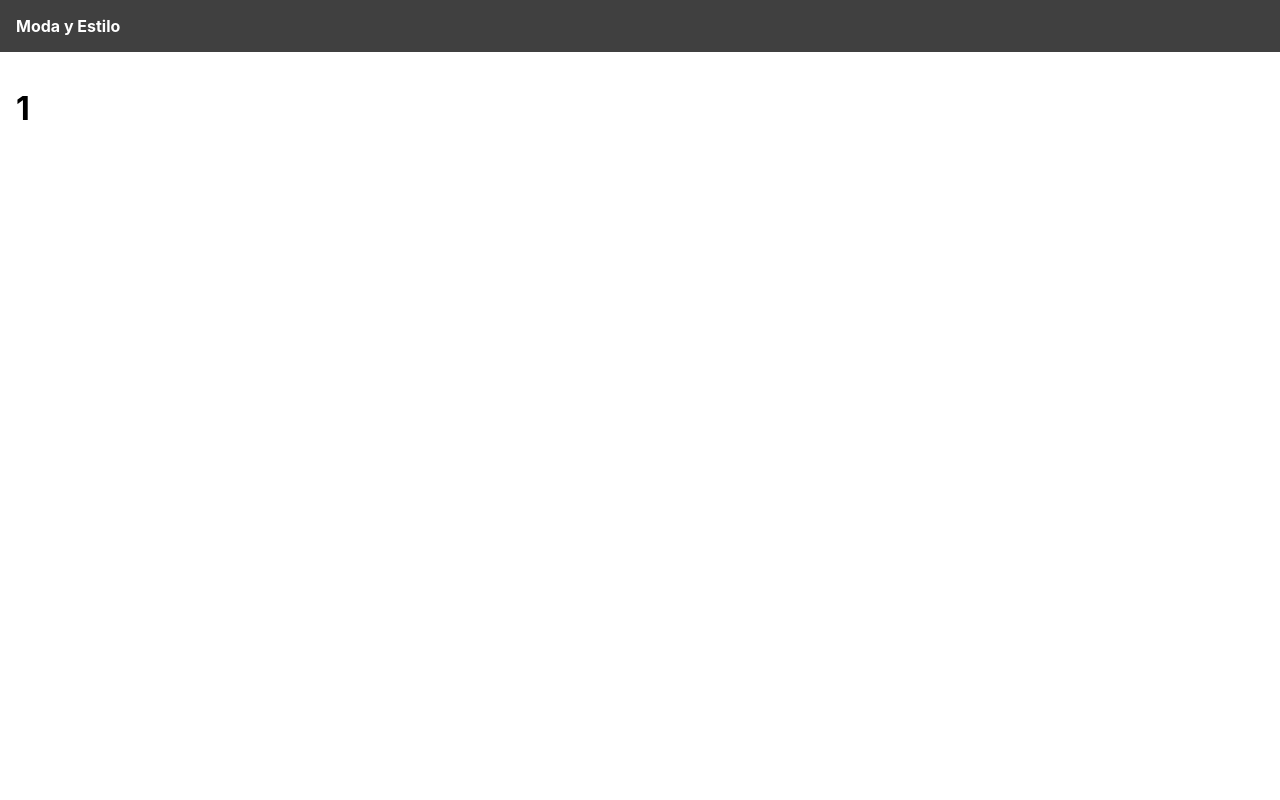
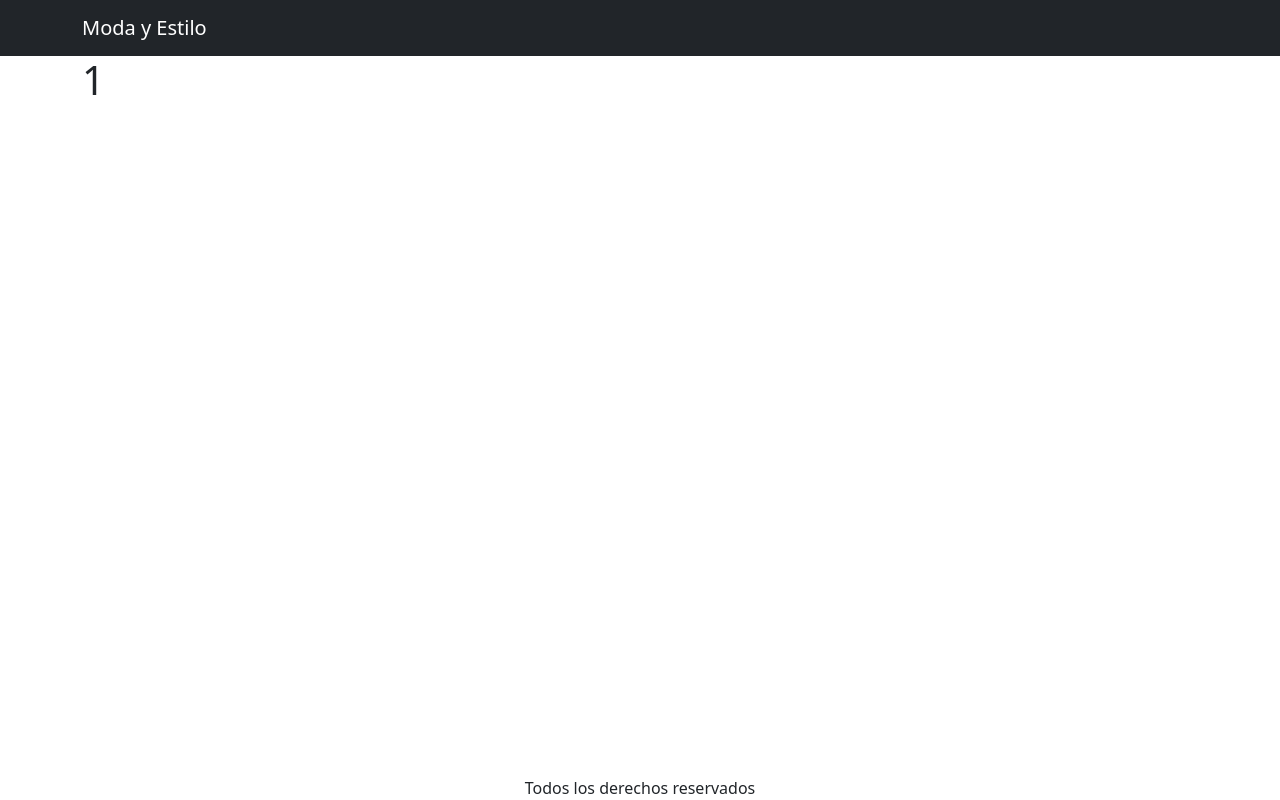
Before and after one commit to victorm44/Ecommerce-react-node, a React (Create React App) app in the folder frontend/: page /product/1 in a window 1280 px wide. Built offline with nearby package versions, Linux system fonts and the light colour scheme.

Commit message:
front con bootstrap

```diff
--- a/frontend/package.json
+++ b/frontend/package.json
@@ -8,10 +8,14 @@
     "@testing-library/react": "^13.4.0",
     "@testing-library/user-event": "^13.5.0",
     "axios": "^1.1.3",
+    "bootstrap": "^5.2.2",
     "react": "^18.2.0",
+    "react-bootstrap": "^2.6.0",
     "react-dom": "^18.2.0",
+    "react-router-bootstrap": "^0.26.2",
     "react-router-dom": "^6.4.3",
     "react-scripts": "5.0.1",
+    "use-reducer-logger": "^1.0.2",
     "web-vitals": "^2.1.4"
   },
   "scripts": {
--- a/frontend/src/App.js
+++ b/frontend/src/App.js
@@ -1,20 +1,34 @@
 import { BrowserRouter, Route, Routes } from 'react-router-dom';
 import HomeScreen from './screens/HomeScreen';
 import ProductScreen from './screens/ProductScreen';
+import Navbar from 'react-bootstrap/Navbar';
+import Container from 'react-bootstrap/Container';
+import { LinkContainer } from 'react-router-bootstrap';
 
 function App() {
   return (
     <BrowserRouter>
-      <div>
+      <div className="d-flex flex-column site-container">
         <header>
-          <a href="/">Moda y Estilo</a>
+          <Navbar bg="dark" variant="dark">
+            <Container>
+              <LinkContainer to="/">
+                <Navbar.Brand>Moda y Estilo</Navbar.Brand>
+              </LinkContainer>
+            </Container>
+          </Navbar>
         </header>
         <main>
-          <Routes>
-            <Route path="/product/:slug" element={<ProductScreen />} />
-            <Route path="/" element={<HomeScreen />} />
-          </Routes>
+          <Container>
+            <Routes>
+              <Route path="/product/:slug" element={<ProductScreen />} />
+              <Route path="/" element={<HomeScreen />} />
+            </Routes>
+          </Container>
         </main>
+        <footer>
+          <div className="text-center">Todos los derechos reservados</div>
+        </footer>
       </div>
     </BrowserRouter>
   );
--- a/frontend/src/index.css
+++ b/frontend/src/index.css
@@ -7,24 +7,12 @@
   -moz-osx-font-smoothing: grayscale;
 }
 
-code {
-  font-family: source-code-pro, Menlo, Monaco, Consolas, 'Courier New',
-    monospace;
-}
-
-header {
-  background-color: #404040;
-  padding: 1rem;
-}
-
-header a {
-  color: #ffffff;
-  font-weight: bold;
-  text-decoration: none;
+.site-container {
+  min-height: 100vh;
 }
 
 main {
-  padding: 1rem;
+  flex: 1;
 }
 .products {
   display: flex;
--- a/frontend/src/index.js
+++ b/frontend/src/index.js
@@ -3,6 +3,7 @@
 import './index.css';
 import App from './App';
 import reportWebVitals from './reportWebVitals';
+import 'bootstrap/dist/css/bootstrap.min.css';
 
 const root = ReactDOM.createRoot(document.getElementById('root'));
 root.render(
--- a/frontend/src/screens/HomeScreen.js
+++ b/frontend/src/screens/HomeScreen.js
@@ -1,21 +1,51 @@
 import { Link } from 'react-router-dom';
 import axios from 'axios';
-import { useEffect, useState } from 'react';
+import { useEffect, useReducer, useState } from 'react';
+import logger from 'use-reducer-logger';
+
+const reducer = (state, action) => {
+  switch (action.type) {
+    case 'FETCH_REQUEST':
+      return { ...state, loading: true };
+    case 'FETCH_SUCCESS':
+      return { ...state, products: action.payload, loading: false };
+    case 'FETCH_FAIL':
+      return { ...state, loading: false, error: action.payload };
+    default:
+      return state;
+  }
+};
 
 function HomeScreen() {
-  const [products, setProducts] = useState([]);
+  const [{ loading, error, products }, dispatch] = useReducer(logger(reducer), {
+    products: [],
+    loading: true,
+    error: '',
+  });
   useEffect(() => {
     const fetchData = async () => {
+      dispatch({ type: 'FETCH_REQUEST' });
+      try {
         const result = await axios.get('/api/products');
-      setProducts(result.data);
+        dispatch({ type: 'FETCH_SUCCESS', payload: result.data });
+      } catch (err) {
+        dispatch({ type: 'FETCH_FAIL', payload: err.message });
+      }
+
+      // setProducts(result.data);
     };
     fetchData();
   }, []);
   return (
     <div>
-      <h1>Featured Products</h1>
+      <h1>Productos destacados</h1>
       <div className="products">
-        {products.map((product) => (
+        {loading ? (
+          <div>cargando...</div>
+        ) : error ? (
+          <div>{error}</div>
+        ) : (
+          products.map((product) => (
             <div className="product" key={product.slug}>
               <Link to={`/product/${product.slug}`}>
                 <img src={product.image} alt={product.name} />
@@ -27,10 +57,11 @@
                 <p>
                   <strong>${product.price}</strong>
                 </p>
-              <button>Add to cart</button>
+                <button>Añadir al carrito</button>
               </div>
             </div>
-        ))}
+          ))
+        )}
       </div>
     </div>
   );
```
Also changed, not shown: 1 other file (tests, documents, lock files or other folders). Lines whose indentation alone changed are shown as unchanged.
